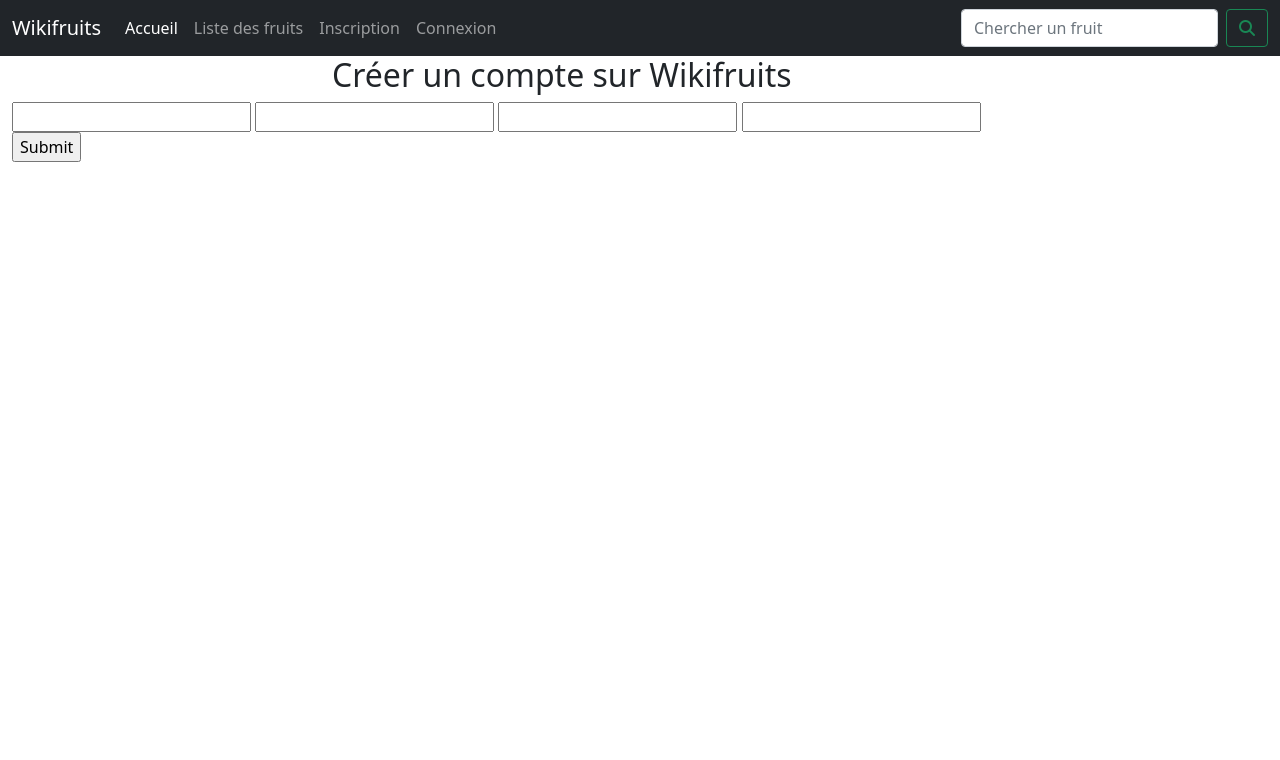
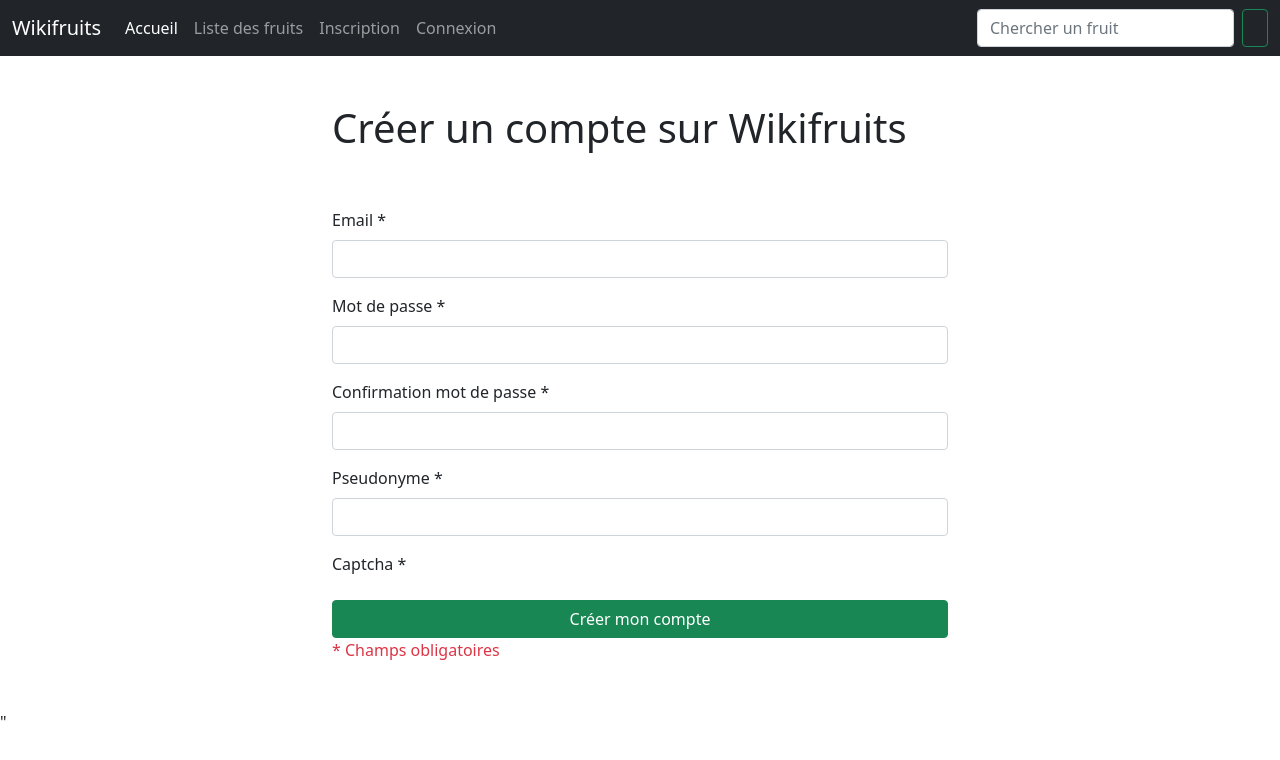
Before and after one commit to AntoineLudwigGalli/projet_final_php, a PHP site: page /register.php in a window 1280 px wide. Shown: the top 760 px of the page. Run offline with PHP 8.4, Linux system fonts and the light colour scheme; some libraries are stand-ins or nearby versions.

Commit message:
Page de création de compte

```diff
--- a/includes/css_includes.php
+++ b/includes/css_includes.php
@@ -1,4 +1,3 @@
-<?php
-echo "<link rel=\"stylesheet\" href=\"css/bootstrap.min.css\">";
-echo "<link rel=\"stylesheet\" href=\"css/styles.css\">";
-echo "<link rel=\"stylesheet\" href=\"https://cdnjs.cloudflare.com/ajax/libs/font-awesome/6.1.1/css/all.min.css\">";
+<link rel="stylesheet" href="css/bootstrap.min.css">
+<link rel="stylesheet\" href="css/styles.css\">
+<link rel="stylesheet\" href="https://cdnjs.cloudflare.com/ajax/libs/font-awesome/6.1.1/css/all.min.css\">
--- a/includes/js_includes.php
+++ b/includes/js_includes.php
@@ -1,3 +1,2 @@
-<?php
-
-echo "<script src=\"js/bootstrap.bundle.min.js\"></script>";
+<script src="js/bootstrap.bundle.min.js\"></script>"
+<script src="https://www.google.com/recaptcha/api.js"></script>
--- a/register.php
+++ b/register.php
@@ -1,5 +1,56 @@
 <?php
+//On inclue la fonction du captcha
+require_once "includes/recaptchaValid.php";
 
+// Appel des variables
+if (isset ($_POST["email"]) &&
+    isset ($_POST["password"]) &&
+    isset ($_POST["passwordValidation"]) &&
+    isset ($_POST["pseudo"]) &&
+    isset ($_POST["g-recaptcha-response"])
+){
+//    Vérification des champs
+    if(!filter_var($_POST["email"])){
+        $errors[] = "Email invalide";
+    }
+
+    if (!preg_match("/^(?=.*[0-9])(?=.*[a-z])(?=.*[A-Z])(?=.*[ !\"#\$%&\'()*+,\-.\/:;<=>?@[\\\\\]\^_`{\|}~]).{8,4096}$/u", $_POST["password"])){
+        $errors[] = "Le mot de passe doit comprendre au moins 8 caractères dont 1 lettre minuscule, 1 majuscule, un chiffre et un caractère spécial";
+    }
+
+    if($_POST["passwordValidation"] != $_POST["password"]){
+        $errors[] = "La confirmation ne correspond pas au mot de passe.";
+    }
+
+    if(!preg_match("/^.{1,50}$/u", $_POST["pseudo"])){
+        $errors[] = "Le pseudonyme doit contenir entre 1 et 50 caractères";
+    }
+
+    if(!recaptchaValid($_POST["g-recaptcha-response"], $_SERVER["REMOTE_ADDR"])){
+        $errors[] = "Veuillez remplir correctement le captcha";
+    }
+
+    // Si pas d'erreur, on se connecte à la BDD pour ajouter le compte user
+    if(!isset($errors)){
+        require "includes/bdd.php";
+//       Définition de la date au format FR
+
+        $insertAccount = $db->prepare("INSERT INTO users (email, password, pseudonym, register_date) VALUES(?, ?, ?, ?)");
+        $querySuccess = $insertAccount->execute([
+            $_POST['email'],
+            $_POST['password'],
+            $_POST['pseudo'],
+            date('Y-m-d H:i:s'),
+            ]);
+        $insertAccount->closeCursor();
+
+        if($querySuccess){
+            $successMsg = "Votre compte a bien été créé !";
+        } else {
+            $errors[] = "La création du compte a échoué. Merci de réessayer.";
+        }
+    }
+}
 ?>
 
 <!doctype html>
@@ -12,26 +63,52 @@
     <title>Document</title>
     <?php
     require_once "includes/css_includes.php";
-    require_once "includes/navbar.php"
+    require_once "includes/navbar.php";
+    require_once "includes/recaptchaValid.php";
     ?>
 </head>
 <body>
     <div class="container-fluid">
-        <div class="row">
+        <div class="row mt-5">
              <h1 class="col-6 offset-3">Créer un compte sur Wikifruits</h1>
         </div>
-
-    <form action="" method="POST">
-        <input type="text" name="">
-        <input type="text">
-        <input type="text">
-        <input type="text">
-        <div></div>
-        <input type="submit">
-    </form>
-    <?php
-
-    ?>
+        <div class="row">
+            <form class="col-6 offset-3 my-5" method="POST" action="" >
+                <?php
+                if(isset($errors)){
+                    foreach ($errors as $error){
+                        echo "<p class='alert alert-danger'>" . $error . "</p>";
+                    }
+                }
+                if(isset($successMsg)){
+                    echo "<p class='alert alert-success'>" . $successMsg . "</p>";
+                } else {
+                ?>
+                <div class="mb-3">
+                    <label class="form-label">Email *</label>
+                    <input type="text" class="form-control" name="email">
+                </div>
+                <div class="mb-3">
+                    <label class="form-label">Mot de passe *</label>
+                    <input type="text" class="form-control" name="password">
+                </div>
+                <div class="mb-3">
+                    <label class="form-label">Confirmation mot de passe *</label>
+                    <input type="text" class="form-control" name="passwordValidation">
+                </div>
+                <div class="mb-3">
+                    <label class="form-label">Pseudonyme *</label>
+                    <input type="text" class="form-control" name="pseudo">
+                </div>
+                <label class="form-label">Captcha *</label>
+                <div class="g-recaptcha mb-3" data-sitekey="6Lf1qIQfAAAAABBzL9cIcobGnrHgAKyHk328clRz"></div>
+                <button type="submit" class="btn btn-success col-12">Créer mon compte</button>
+                <span class="text-danger">* Champs obligatoires</span>
+                <?php
+                }
+                ?>
+            </form>
+        </div>
     </div>
     <?php
     require_once "includes/js_includes.php";
```
Also changed, not shown: includes/bdd.php (added, +13 -0 lines), includes/recaptchaValid.php (added, +31 -0 lines).
